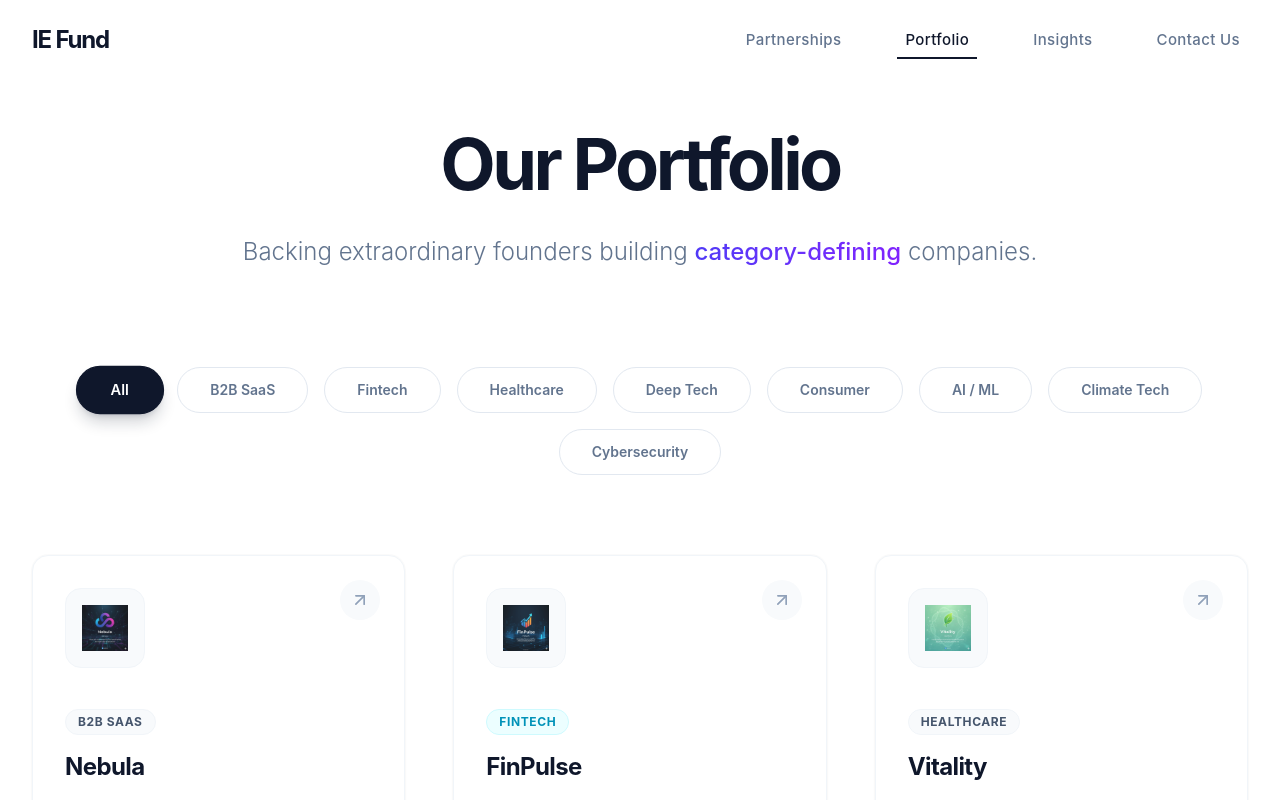
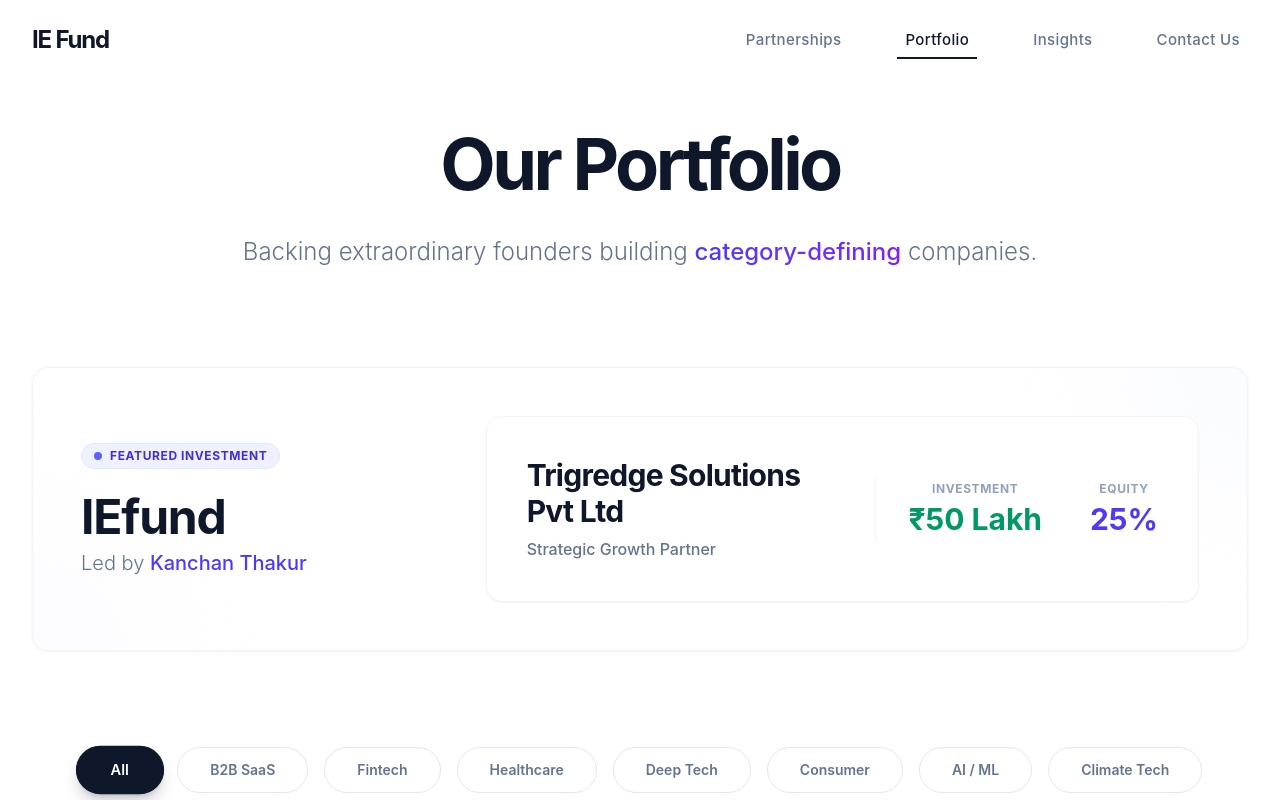
Before and after one commit to Shobhit010/iefund-frontend, a React app: page /portfolio in a window 1280 px wide. Shown: the top 800 px of the page. Built offline with nearby package versions, Linux system fonts and the light colour scheme; the HTML template or start-up script is replaced by a standard one.

Commit message:
Location Update

```diff
--- a/src/components/Footer.jsx
+++ b/src/components/Footer.jsx
@@ -50,8 +50,9 @@
                             ))}
                         </div>
                         <p className="text-sm text-slate-500 leading-relaxed font-light">
-                            Based in Bangalore, India.<br />
-                            Investing Globally.
+                            Location:<br />
+                            F - 126, Katwaria Sarai,<br />
+                            110016, New Delhi, India
                         </p>
                     </div>
                 </div>
--- a/src/pages/Contact.jsx
+++ b/src/pages/Contact.jsx
@@ -235,7 +235,7 @@
             {/* Map Section */}
             <div className="w-full lg:w-1/2 h-[50vh] lg:h-auto bg-slate-50 relative border-t lg:border-t-0 lg:border-l border-slate-200">
                 <iframe
-                    src="https://www.google.com/maps/embed?pb=!1m18!1m12!1m3!1d248849.886539092!2d77.49085261456073!3d12.953997410046522!2m3!1f0!2f0!3f0!3m2!1i1024!2i768!4f13.1!3m3!1m2!1s0x3bae1670c9b44e6d%3A0xf8dfc3e8517e4fe0!2sBengaluru%2C%20Karnataka%2C%20India!5e0!3m2!1sen!2sus!4v1652876645851!5m2!1sen!2sus"
+                    src="https://maps.google.com/maps?q=F%20-%20126%2C%20Katwaria%20Sarai%2C%20110016%2C%20New%20Delhi%2C%20India&t=&z=15&ie=UTF8&iwloc=&output=embed"
                     width="100%"
                     height="100%"
                     style={{ border: 0, filter: 'grayscale(1)' }}
@@ -245,11 +245,10 @@
                     className="w-full h-full object-cover opacity-80"
                 ></iframe>
                 <div className="absolute bottom-12 left-8 md:left-12 right-8 md:right-auto bg-white p-8 md:p-10 rounded-3xl shadow-xl max-w-sm border border-slate-100">
-                    <h4 className="font-bold text-slate-900 text-xl mb-4">IE Fund</h4>
+                    <h4 className="font-bold text-slate-900 text-xl mb-4">Location</h4>
                     <p className="text-slate-500 leading-relaxed mb-6 font-light">
-                        2nd Floor, Unitus Building<br />
-                        Koramangala, Bangalore<br />
-                        Karnataka 560034
+                        F - 126, Katwaria Sarai,<br />
+                        110016, New Delhi, India
                     </p>
                     <a href="https://maps.google.com" target="_blank" rel="noopener noreferrer" className="inline-flex items-center text-slate-900 font-bold text-sm hover:underline hover:text-indigo-600 transition-colors">
                         Get Directions <ChevronRight size={16} className="ml-1" />
--- a/src/pages/Portfolio.jsx
+++ b/src/pages/Portfolio.jsx
@@ -33,6 +33,57 @@
                         Backing extraordinary founders building <span className="text-gradient-indigo font-medium">category-defining</span> companies.
                     </p>
                 </div>
+
+                {/* Featured Investment Section */}
+                <motion.div
+                    initial={{ opacity: 0, y: 20 }}
+                    whileInView={{ opacity: 1, y: 0 }}
+                    viewport={{ once: true }}
+                    transition={{ duration: 0.8 }}
+                    className="mb-24"
+                >
+                    <div className="card-premium p-8 md:p-12 relative overflow-hidden group border-indigo-100/50">
+                        {/* Decorative background gradients */}
+                        <div className="absolute top-0 right-0 w-64 h-64 bg-indigo-50/50 rounded-full blur-3xl -mr-32 -mt-32 opacity-50 group-hover:opacity-100 transition-opacity duration-700"></div>
+                        <div className="absolute bottom-0 left-0 w-64 h-64 bg-violet-50/50 rounded-full blur-3xl -ml-32 -mb-32 opacity-50 group-hover:opacity-100 transition-opacity duration-700"></div>
+
+                        <div className="relative z-10 flex flex-col md:flex-row items-center justify-between gap-12">
+                            <div className="text-center md:text-left w-full md:w-1/3">
+                                <div className="inline-flex items-center gap-2 px-3 py-1 rounded-full bg-indigo-50 border border-indigo-100 text-indigo-700 text-xs font-bold uppercase tracking-wider mb-6">
+                                    <span className="w-2 h-2 rounded-full bg-indigo-500 animate-pulse"></span>
+                                    Featured Investment
+                                </div>
+                                <h2 className="text-4xl md:text-5xl font-bold text-slate-900 mb-2 tracking-tight">IEfund</h2>
+                                <p className="text-xl text-slate-500 font-light">Led by <span className="text-indigo-600 font-medium">Kanchan Thakur</span></p>
+                            </div>
+
+                            <div className="w-full md:w-2/3">
+                                <div className="bg-white rounded-2xl border border-slate-100 shadow-sm p-6 md:p-10 flex flex-col md:flex-row items-center gap-8 group-hover:shadow-md transition-all duration-500 group-hover:border-indigo-100 relative overflow-hidden">
+                                    <div className="absolute inset-0 bg-gradient-to-r from-transparent via-transparent to-indigo-50/30 opacity-0 group-hover:opacity-100 transition-opacity duration-500 pointer-events-none"></div>
+
+                                    <div className="flex-1 text-center md:text-left relative z-10">
+                                        <h3 className="text-2xl md:text-3xl font-bold text-slate-900 mb-2">Trigredge Solutions Pvt Ltd</h3>
+                                        <p className="text-slate-500 font-medium">Strategic Growth Partner</p>
+                                    </div>
+
+                                    <div className="hidden md:block h-16 w-px bg-slate-100"></div>
+                                    <div className="block md:hidden w-full h-px bg-slate-100"></div>
+
+                                    <div className="flex gap-8 md:gap-12 justify-center relative z-10">
+                                        <div className="text-center">
+                                            <div className="text-xs text-slate-400 uppercase tracking-wider font-bold mb-1">Investment</div>
+                                            <div className="text-2xl md:text-3xl font-bold text-emerald-600">₹50 Lakh</div>
+                                        </div>
+                                        <div className="text-center">
+                                            <div className="text-xs text-slate-400 uppercase tracking-wider font-bold mb-1">Equity</div>
+                                            <div className="text-2xl md:text-3xl font-bold text-indigo-600">25%</div>
+                                        </div>
+                                    </div>
+                                </div>
+                            </div>
+                        </div>
+                    </div>
+                </motion.div>
 
                 {/* Filters */}
                 <div className="flex justify-center flex-wrap gap-4 mb-20">
```
